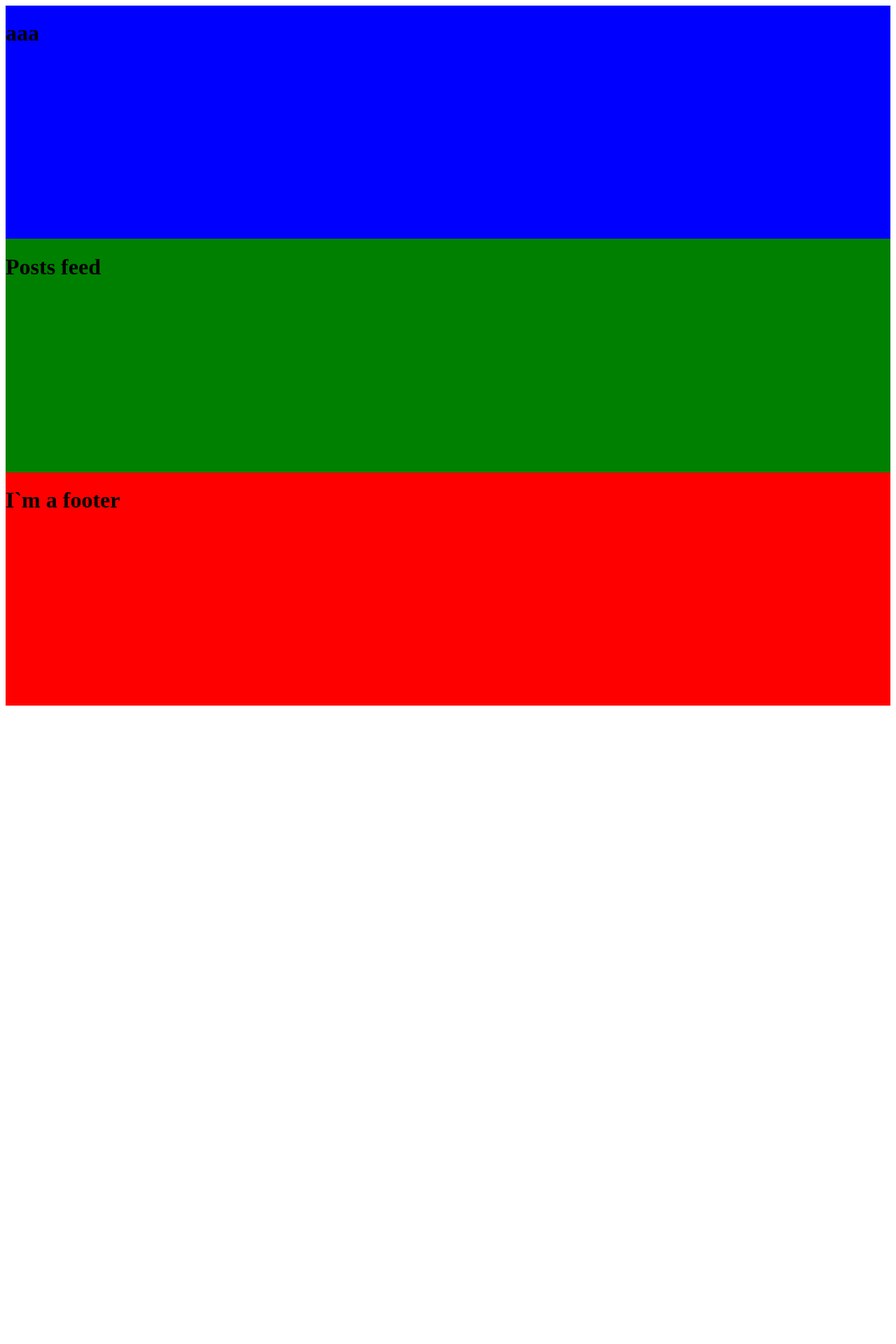
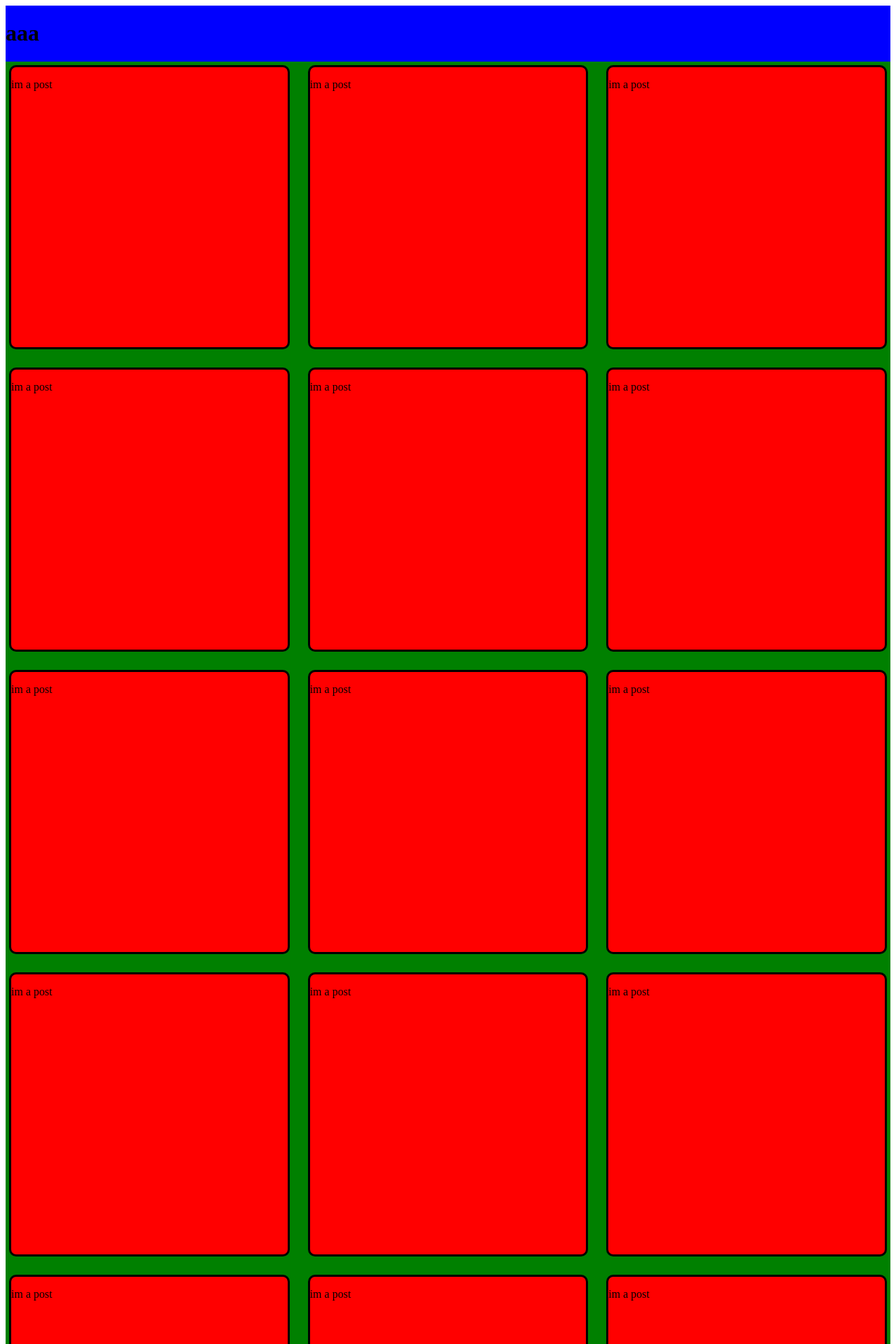
Before and after one commit to carlosdanielpohlod/properties-platform-frontend, a Next.js app: page / in a window 1280 px wide. Shown: the top 1920 px of the page at 70% size. Before the commit the page ends 1016 px from the top, so only its background shows below. Built offline with nearby package versions, Linux system fonts and the light colour scheme.

Commit message:
adjust grid layout to comport cards dinamically calculated

```diff
--- a/src/modules/pages/home/HomePage.module.scss
+++ b/src/modules/pages/home/HomePage.module.scss
@@ -1,5 +1,4 @@
 .homePageContainer {
-  height: 1000px;
   background-color: yellow  ;
   display: grid;
   grid-template-areas:
@@ -7,4 +6,7 @@
     "postsFeed"
     "footer"
   ;
+  grid-template-rows: minmax(0, 1fr) minmax(0, auto) minmax(0, 1fr);
+  min-height: 100vh;
+  overflow: auto;
 }
--- a/src/modules/pages/home/HomePage.tsx
+++ b/src/modules/pages/home/HomePage.tsx
@@ -8,7 +8,7 @@ const HomePage: React.FC  = () => {
     <div className={styles.homePageContainer}>
       <TopBar></TopBar>
       <PostsFeed></PostsFeed>
-      <Footer></Footer>
+      {/* <Footer></Footer> */}
     </div>
   )
 }
--- /dev/null
+++ b/src/modules/pages/home/Post/Post.module.scss
@@ -0,0 +1,7 @@
+.postContainer {
+  min-height: 400px;
+  background-color: red;
+  border: solid;
+  margin: 5px;
+  border-radius: 10px;
+}
--- /dev/null
+++ b/src/modules/pages/home/Post/Post.tsx
@@ -0,0 +1,10 @@
+import style from './Post.module.scss'
+const Post: React.FC = () => {
+  return (
+    <div className={style.postContainer}>
+      <p> im a post</p>
+    </div>
+  )
+}
+
+export default Post
--- a/src/modules/pages/home/PostsFeed.module.scss
+++ b/src/modules/pages/home/PostsFeed.module.scss
@@ -1,4 +1,21 @@
 .postsFeedContainer {
   background-color: green;
   grid-area: postsFeed;
+
+  --grid-column-count: 3;
+  --grid-item--min-width: 350px;
+  --grid-layout-gap: 1rem;
+
+  --gap-count: calc(var(--grid-column-count) - 1);
+  --total-gap-width: calc(var(--gap-count) * var(--grid-layout-gap));
+  --grid-item--max-width: calc(
+    (100% - var(--total-gap-width)) / var(--grid-column-count)
+  );
+
+  display: grid;
+  grid-template-columns: repeat(
+    auto-fill,
+    minmax(max(var(--grid-item--min-width), var(--grid-item--max-width)), 1fr)
+  );
+  grid-gap: var(--grid-layout-gap);
 }
--- a/src/modules/pages/home/PostsFeed.tsx
+++ b/src/modules/pages/home/PostsFeed.tsx
@@ -1,10 +1,32 @@
 import React from "react";
 import styles from './PostsFeed.module.scss'
-
+import Post from './Post/Post'
 const PostsFeed: React.FC  = () => {
   return (
     <div className={styles.postsFeedContainer}>
-      <h1> Posts feed </h1>
+      <Post/>
+      <Post/>
+      <Post/>
+      <Post/>
+      <Post/>
+      <Post/>
+      <Post/>
+      <Post/>
+      <Post/>
+      <Post/>
+      <Post/>
+      <Post/>
+      <Post/>
+      <Post/>
+      <Post/>
+      <Post/>
+      <Post/>
+      <Post/>
+      <Post/>
+      <Post/>
+      <Post/>
+      <Post/>
+      <Post/>
     </div>
   )
 }
```
